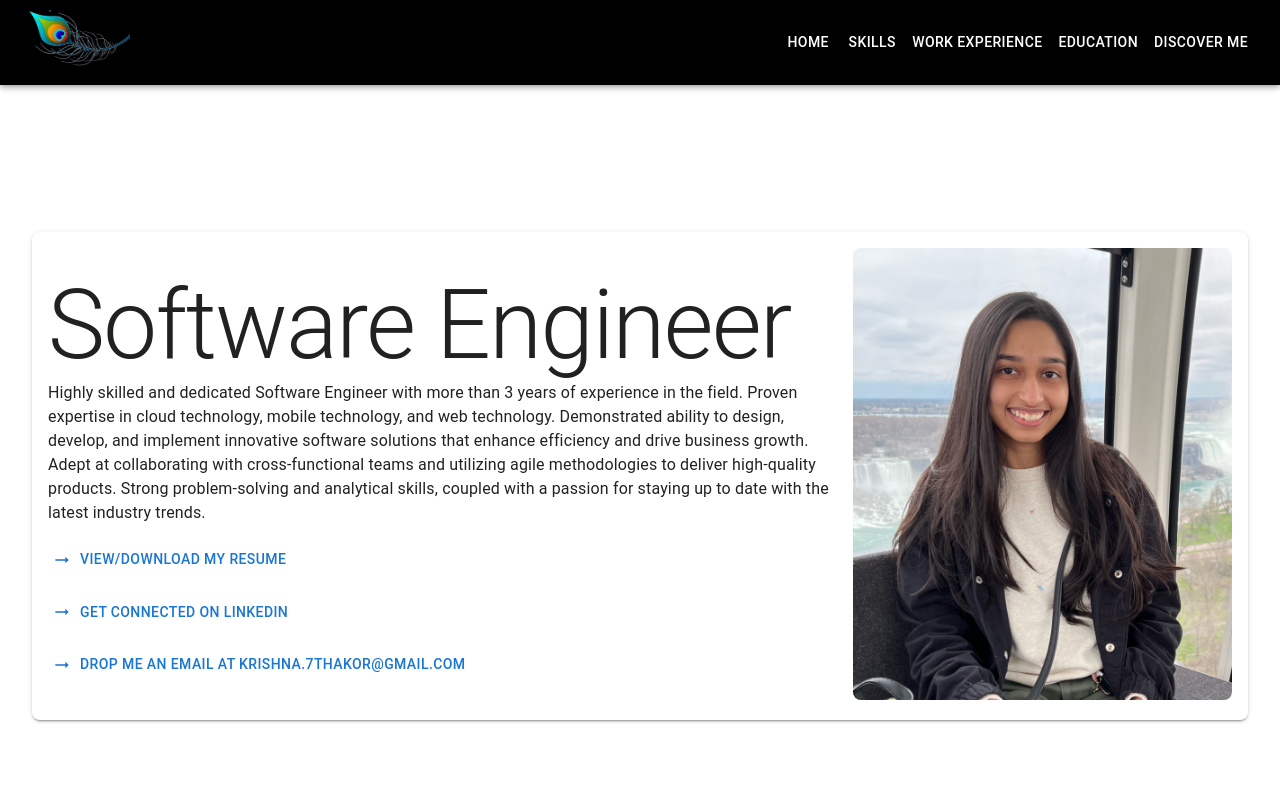
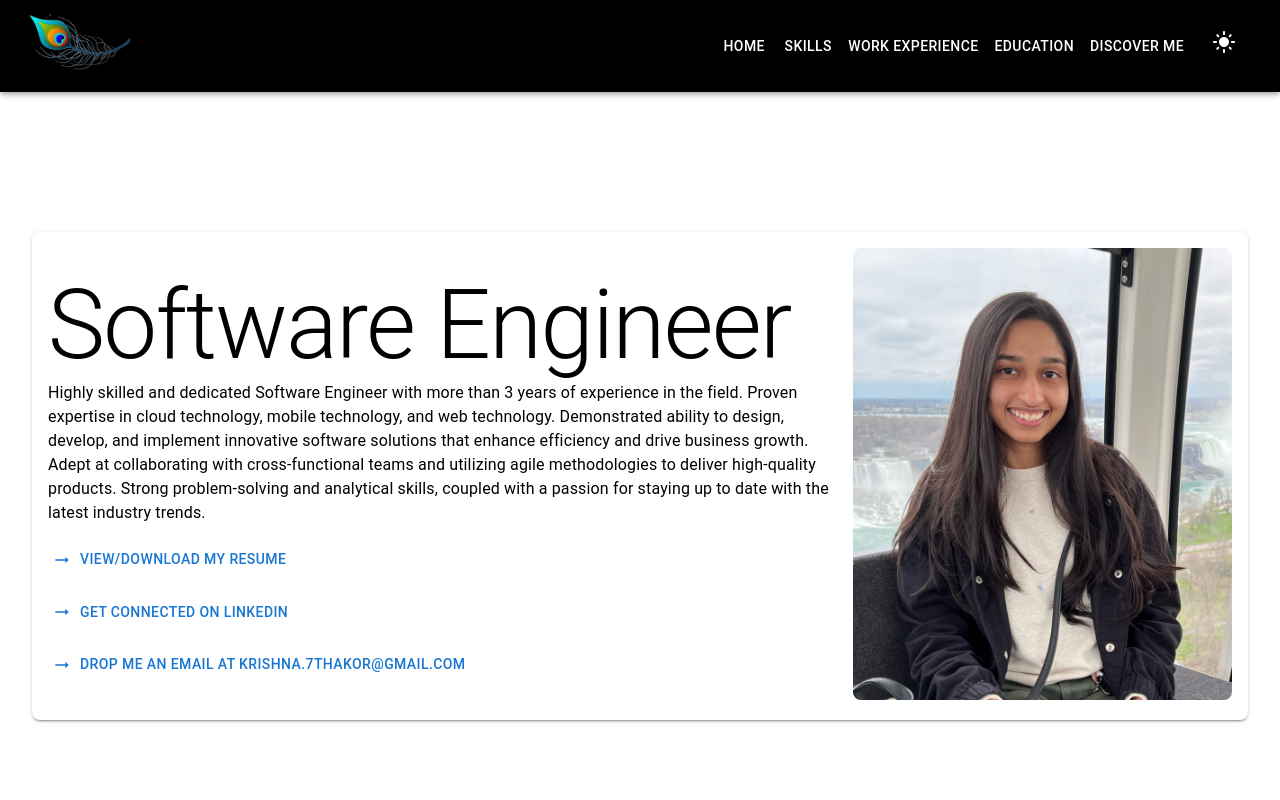
Before and after one commit to Krishnavthakor/Krishna, a React (Create React App) app: page / in a window 1280 px wide. Shown: the top 800 px of the page. Built offline with nearby package versions, Linux system fonts and the light colour scheme.

Commit message:
feat: add theme context

```diff
--- a/src/App.tsx
+++ b/src/App.tsx
@@ -1,12 +1,15 @@
 import React from 'react';
 import { BrowserRouter as Router } from 'react-router-dom';
 import AllRoutes from './routes'; // Adjust the import path
+import { ThemeProvider } from './sections/context/useThemeContext';
 
 function App() {
   return (
-    <Router>
-      <AllRoutes />
-    </Router>
+    <ThemeProvider>
+      <Router>
+        <AllRoutes />
+      </Router>
+    </ThemeProvider>
   );
 }
 
--- a/src/sections/components/Header.tsx
+++ b/src/sections/components/Header.tsx
@@ -1,19 +1,35 @@
-import React from 'react';
-import AppBar from '@mui/material/AppBar';
-import Toolbar from '@mui/material/Toolbar';
-import Typography from '@mui/material/Typography';
-import Menu from '@mui/material/Menu';
-import Button from '@mui/material/Button';
-import MenuItem from '@mui/material/MenuItem';
-import IconButton from '@mui/material/IconButton';
-import MenuIcon from '@mui/icons-material/Menu';
-import { Grid } from '@mui/material';
-import KrishnaFeather from '../assets/icons/peacockFeather.png'
+import React from "react";
+import AppBar from "@mui/material/AppBar";
+import Toolbar from "@mui/material/Toolbar";
+import Typography from "@mui/material/Typography";
+import Menu from "@mui/material/Menu";
+import Button from "@mui/material/Button";
+import MenuItem from "@mui/material/MenuItem";
+import IconButton from "@mui/material/IconButton";
+import MenuIcon from "@mui/icons-material/Menu";
+import { Grid } from "@mui/material";
+import KrishnaFeather from "../assets/icons/peacockFeather.png";
+import DarkModeIcon from '@mui/icons-material/DarkMode';
+import LightModeIcon from '@mui/icons-material/LightMode';
+import { useThemeContext } from "../context/useThemeContext";
 
-const pages: string[] = ['Home', 'Skills', 'Work Experience', 'Education', 'Discover Me'];
+
+const pages: string[] = [
+  "Home",
+  "Skills",
+  "Work Experience",
+  "Education",
+  "Discover Me",
+];
+
+
 
 const ResponsiveAppBar: React.FC = () => {
-  const [anchorElNav, setAnchorElNav] = React.useState<null | HTMLElement>(null);
+
+  const { theme, toggleTheme } = useThemeContext()
+  const [anchorElNav, setAnchorElNav] = React.useState<null | HTMLElement>(
+    null
+  );
 
   const handleOpenNavMenu = (event: React.MouseEvent<HTMLElement>) => {
     setAnchorElNav(event.currentTarget);
@@ -23,10 +39,10 @@ const ResponsiveAppBar: React.FC = () => {
     setAnchorElNav(null);
   };
 
-  function scrollToSection(className:string) {
+  function scrollToSection(className: string) {
     const section = document.querySelector(`.${className}`);
     if (section) {
-      section.scrollIntoView({ behavior: 'smooth' });
+      section.scrollIntoView({ behavior: "smooth" });
     }
   }
 
@@ -35,10 +51,22 @@ const ResponsiveAppBar: React.FC = () => {
       <AppBar position="fixed" sx={{ backgroundColor: "black" }}>
         <Toolbar>
           <Grid container alignItems="center">
-          <Grid item xs={6} md={3} sx={{ position: 'relative' }}>
-            <img src={KrishnaFeather} alt="Krishna" style={{height:"60px"}}/>
-          </Grid>
-            <Grid item xs={6} md={9} sx={{ display: { xs: 'flex', md: 'none' }, justifyContent: 'flex-end' }}>
+            <Grid item xs={6} md={3} sx={{ position: "relative" }}>
+              <img
+                src={KrishnaFeather}
+                alt="Krishna"
+                style={{ height: "60px" }}
+              />
+            </Grid>
+            <Grid
+              item
+              xs={6}
+              md={9}
+              sx={{
+                display: { xs: "flex", md: "none" },
+                justifyContent: "flex-end",
+              }}
+            >
               <IconButton
                 size="large"
                 aria-label="account of current user"
@@ -53,18 +81,18 @@ const ResponsiveAppBar: React.FC = () => {
                 id="menu-appbar"
                 anchorEl={anchorElNav}
                 anchorOrigin={{
-                  vertical: 'top',
-                  horizontal: 'left',
+                  vertical: "top",
+                  horizontal: "left",
                 }}
                 keepMounted
                 transformOrigin={{
-                  vertical: 'top',
-                  horizontal: 'left',
+                  vertical: "top",
+                  horizontal: "left",
                 }}
                 open={Boolean(anchorElNav)}
                 onClose={handleCloseNavMenu}
                 sx={{
-                  display: { xs: 'block', md: 'none' },
+                  display: { xs: "block", md: "none" },
                 }}
               >
                 {pages.map((page) => (
@@ -74,16 +102,35 @@ const ResponsiveAppBar: React.FC = () => {
                 ))}
               </Menu>
             </Grid>
-            <Grid item xs={12} md={9} sx={{ display: { xs: 'none', md: 'flex' }, justifyContent: 'flex-end' }}>
-              {pages.map((page:string) => (
+            <Grid
+              item
+              xs={12}
+              md={9}
+              sx={{
+                display: { xs: "none", md: "flex" },
+                justifyContent: "flex-end",
+              }}
+            >
+              <>
+                {pages.map((page: string) => (
+                  <Button
+                    key={page}
+                    onClick={() =>
+                      scrollToSection(page.toLowerCase().replace(/\s+/g, "-"))
+                    }
+                    sx={{ my: 3, color: "white", display: "block" }}
+                  >
+                    {page}
+                  </Button>
+                ))}
                 <Button
-                  key={page}
-                  onClick={() => scrollToSection(page.toLowerCase().replace(/\s+/g, '-'))}
-                  sx={{ my: 3, color: 'white', display: 'block' }}
+                  key="theme"
+                  onClick={toggleTheme}
+                  sx={{ my: 3, color: "white", display: "block" }}
                 >
-                  {page}
+                  {theme==="light" ? <LightModeIcon/> : <DarkModeIcon/>}
                 </Button>
-              ))}
+              </>
             </Grid>
           </Grid>
         </Toolbar>
--- /dev/null
+++ b/src/sections/context/useThemeContext.tsx
@@ -0,0 +1,36 @@
+
+
+import React, { createContext, useState, useContext, ReactNode } from 'react';
+
+interface ThemeContextType {
+  theme: string;
+  toggleTheme: () => void;
+}
+
+const ThemeContext = createContext<ThemeContextType | undefined>(undefined);
+
+export const useThemeContext = () => {
+  const context = useContext(ThemeContext);
+  if (!context) {
+    throw new Error('useThemeContext must be used within a ThemeProvider');
+  }
+  return context;
+};
+
+interface ThemeProviderProps {
+  children: ReactNode;
+}
+
+export const ThemeProvider: React.FC<ThemeProviderProps> = ({ children }) => {
+  const [theme, setTheme] = useState('light');
+
+  const toggleTheme = () => {
+    setTheme((prevTheme) => (prevTheme === 'light' ? 'dark' : 'light'));
+  };
+
+  return (
+    <ThemeContext.Provider value={{ theme, toggleTheme }}>
+      {children}
+    </ThemeContext.Provider>
+  );
+};
--- a/src/sections/pages/homePage.tsx
+++ b/src/sections/pages/homePage.tsx
@@ -1,5 +1,5 @@
 // HomePage.js
-import React from "react";
+import React  from "react";
 import { Container, Grid } from "@mui/material";
 import ResponsiveAppBar from "../components/Header";
 import ProfileComponent from "../components/Profile";
@@ -7,9 +7,15 @@ import ExperienceComponent from "../components/Experience";
 import DiscoverSection from "../components/Discover";
 import Skills from "../components/Skills";
 import Education from "../components/Education";
+import { ThemeProvider as MUIThemeProvider } from '@mui/material/styles';
+import { lightTheme, darkTheme } from '../shared/theme';
+import {  useThemeContext } from '../context/useThemeContext';
 
-function HomePage() {
+const HomePage: React.FC = () => {
+    const { theme } = useThemeContext();
+
     return (
+        <MUIThemeProvider theme={theme === 'light' ? lightTheme : darkTheme}>
             <Container maxWidth={"xl"} >
                 <Grid container mb={10} >
                     <Grid item xs={12} >
@@ -32,6 +38,7 @@ function HomePage() {
                     </Grid>
                 </Grid>
             </Container>
+        </MUIThemeProvider>
     );
 }
 
--- /dev/null
+++ b/src/sections/shared/theme.tsx
@@ -0,0 +1,25 @@
+import { createTheme } from '@mui/material/styles';
+
+export const lightTheme = createTheme({
+  palette: {
+    mode: 'light',
+    background: {
+      default: '#ffffff',
+    },
+    text: {
+      primary: '#000000',
+    },
+  },
+});
+
+export const darkTheme = createTheme({
+  palette: {
+    mode: 'dark',
+    background: {
+      default: '#121212',
+    },
+    text: {
+      primary: '#ffffff',
+    },
+  },
+});
```
Lines whose indentation alone changed are shown as unchanged.
